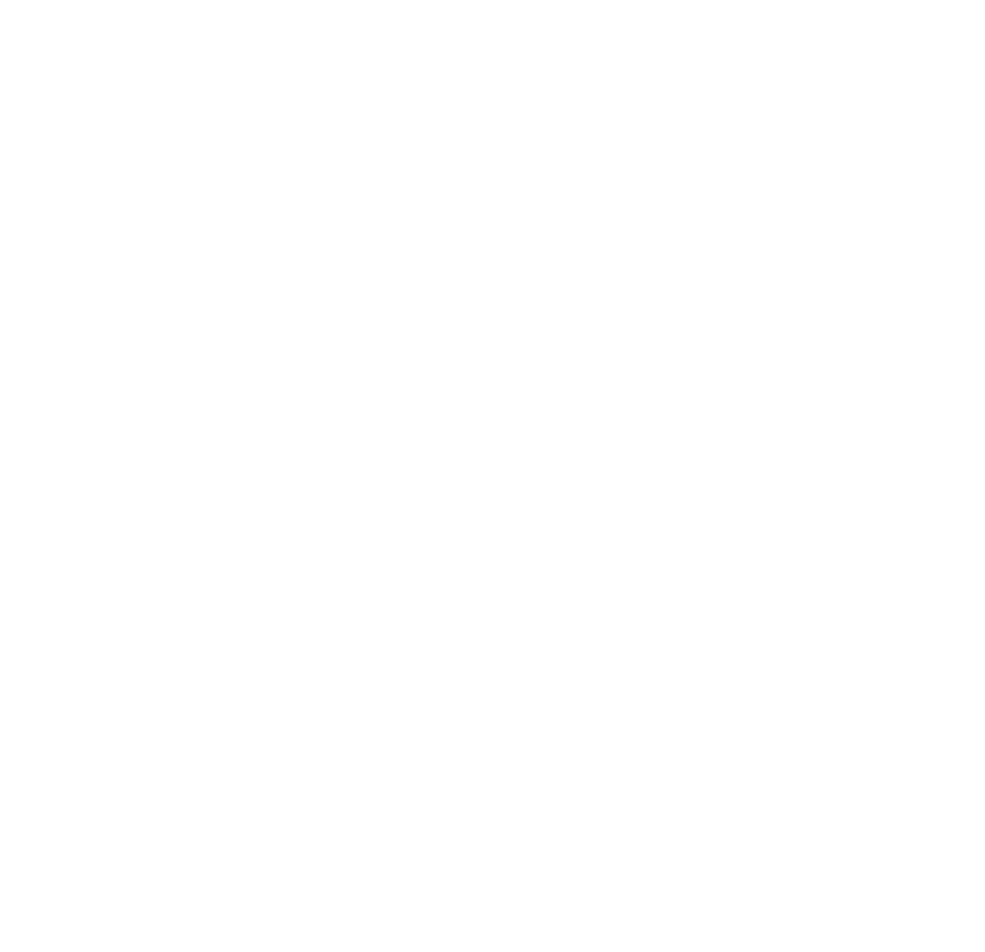
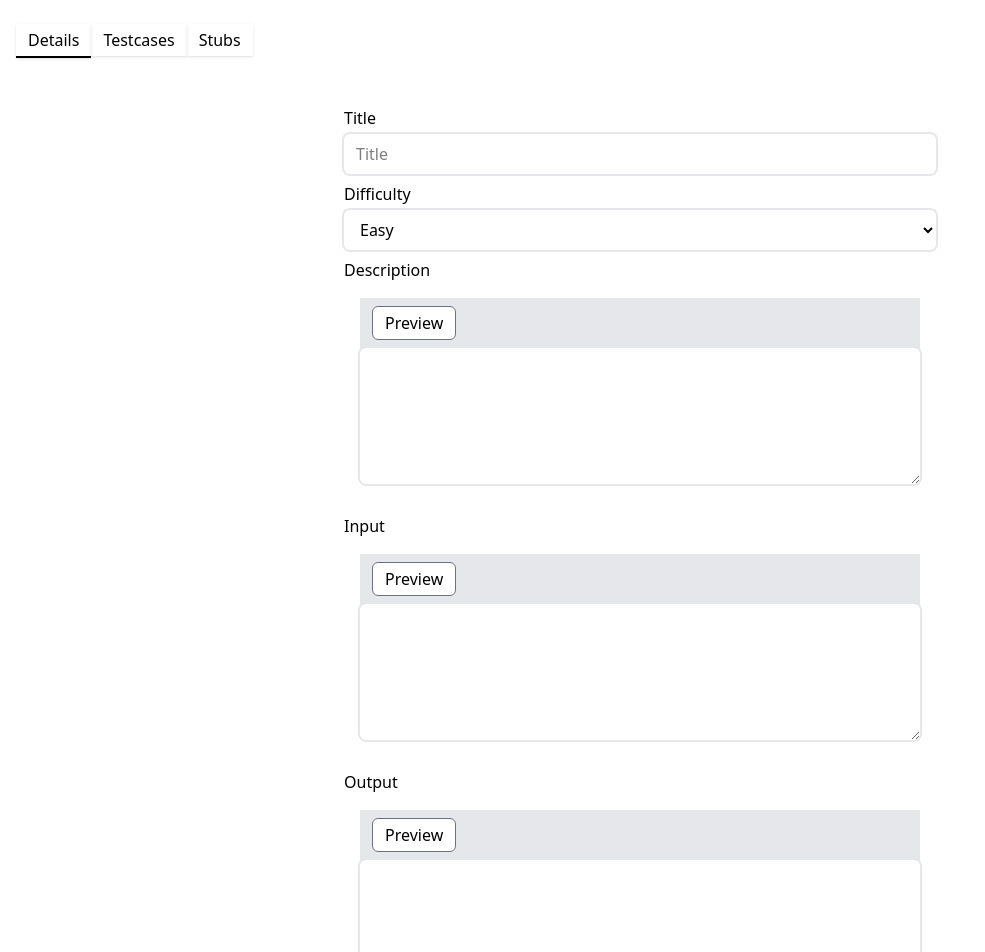
Before and after one commit to iamhimanshusharma/contestapp, a React app in the folder frontend/: page /contests/create in a window 1280 px wide. Before the commit this address had no page. Shown: the top 952 px of the page, without its empty margins (0-985 px from the left). Before the commit the page ends 800 px from the top, so only its background shows below. Built offline with nearby package versions, Linux system fonts and the light colour scheme; the HTML template or start-up script is replaced by a standard one.

Commit message:
added markdown of content, created problem creation page (details)

```diff
--- a/frontend/package.json
+++ b/frontend/package.json
@@ -15,6 +15,7 @@
     "@uiw/react-markdown-preview": "^5.1.5",
     "@uiw/react-md-editor": "^4.0.8",
     "axios": "^1.13.1",
+    "katex": "^0.16.25",
     "react": "^19.1.1",
     "react-dom": "^19.2.0",
     "react-router": "^7.9.5",
--- a/frontend/src/App.jsx
+++ b/frontend/src/App.jsx
@@ -4,6 +4,8 @@
 import Home from "./Home";
 import Community from "./Community";
 import Contests from "./Contests"
+import CreateContest from "./CreateContest";
+import TestingPreview from "./TestingPreview";
 
 const App = () => {
 
@@ -13,8 +15,10 @@
         <Route path="/" element={<Home />} />
         <Route path="/problems" element={<ProblemSet />} />
         <Route path="/contests" element={<Contests />} />
+        <Route path="/contests/create" element={<CreateContest />} />
         <Route path="/community" element={<Community />} />
         <Route path="/problems/:problemId" element={<Problem />} />
+        <Route path="/preview" element={<TestingPreview />} />
       </Routes>
     </>
   );
--- a/frontend/src/Contests.jsx
+++ b/frontend/src/Contests.jsx
@@ -1,11 +1,17 @@
 import React from 'react'
 import Header from './Header'
+import { NavLink } from 'react-router'
 
 const Contests = () => {
     return (
         <>
             <Header />
-            <p className='text-3xl'>Contests</p>
+            <div>
+                <div className='flex items-center justify-between m-2'>
+                    <p className='text-xl text-gray-600 ml-2 font-bold'>Upcoming Contests</p>
+                    <NavLink to='/contests/create' className='text-md font-bold text-green-500 shadow py-2 px-3 rounded-md cursor-pointer ring-3 ring-gray-100'>+ Create Contest</NavLink>
+                </div>
+            </div>
         </>
     )
 }
--- /dev/null
+++ b/frontend/src/CreateContest.jsx
@@ -0,0 +1,43 @@
+import React, { useState } from 'react'
+import DescriptionPage from './createcontestpage/DescriptionPage';
+
+const CreateContest = () => {
+    const [activeTab, setActiveTab] = useState("details");
+
+    const tabs = [
+        { id: "details", title: "Details" },
+        { id: "testcases", title: "Testcases" },
+        { id: "stubs", title: "Stubs" }
+    ]
+
+    function tabContentRender() {
+        switch (activeTab) {
+            case "details":
+                return <DescriptionPage />
+            case "testcases":
+                return <p>Testcases will be here.</p>
+            case "stubs":
+                return <p>Stubs will be here.</p>
+            default:
+                return;
+        }
+    }
+
+    return (
+        <>
+            <div className='m-4'>
+                {
+                    tabs.map((tab, index) => (
+                        <button className={`cursor-pointer my-2 shadow ring-gray-100 px-3 py-1 ${tab.id == activeTab ? `border-b-2` : null}`} onClick={() => setActiveTab(tab.id)}>
+                            {tab.title}
+                        </button>
+                    ))
+                }
+            </div>
+            <div>{tabContentRender()}
+            </div>
+        </>
+    )
+}
+
+export default CreateContest
--- a/frontend/src/Problem.jsx
+++ b/frontend/src/Problem.jsx
@@ -3,6 +3,8 @@
 import UserEditor from "./UserEditor";
 import { Editor } from "@monaco-editor/react";
 import { useParams } from "react-router-dom";
+import MarkdownPreview from '@uiw/react-markdown-preview';
+
 
 const Problem = () => {
     const [language, setLanguage] = useState("cpp");
@@ -35,7 +37,8 @@
                 return <div className="m-2">
                     <p className="text-2xl font-bold my-2">{problemData.title}</p>
                     <span className={`${getDifficulty(problemData.difficulty)} text-sm border border-gray-300 px-3 pb-1 rounded-full`}>{problemData.difficulty}</span>
-                    <p className="text-md my-2">{problemData.description}</p>
+                    {/* <p className="text-md my-2">{problemData.description}</p> */}
+                    <MarkdownPreview className="text-md my-2" source={problemData.description} wrapperElement={{ "data-color-mode": "light" }} />
                     <span className="text-sm font-bold">Input</span>
                     <p className="text-sm my-2">{problemData.input}</p>
                     <span className="text-sm font-bold">Output</span>
--- /dev/null
+++ b/frontend/src/createcontestpage/ContentContainer.jsx
@@ -0,0 +1,57 @@
+import React, { useState } from 'react'
+import MarkdownPreview from '@uiw/react-markdown-preview';
+
+const ContentContainer = ({ elementKey }) => {
+    const [getContent, setContent] = useState("")
+    const [showPreview, setShowPreview] = useState(false);
+
+    function onClickHandler() {
+        setShowPreview(true)
+        const getCon = document.getElementById(elementKey).value;
+        setContent(getCon)
+    }
+
+    return (
+        <>
+            <div className="p-4 rounded-md w-fit flex" key={elementKey}>
+                <div>
+                    <div className="bg-gray-200 py-2 flex items-center">
+                        <button className="border border-gray-500 rounded-md py-1 px-3 bg-white ml-3" onClick={onClickHandler}>
+                            Preview
+                        </button>
+                    </div>
+
+                    <div className="">
+                        <textarea
+                            cols="100"
+                            rows="5"
+                            className="ring-2 ring-gray-200 w-full rounded-md p-2"
+                            id={elementKey}
+                        ></textarea>
+                    </div>
+                </div>
+            </div>
+
+            {showPreview && (
+                <div className="fixed inset-0 bg-opacity-50 flex items-center justify-center z-50">
+                    <div className="bg-white rounded-xl shadow-2xl w-3/4 h-3/4 p-6 relative overflow-auto">
+                        {/* Close button */}
+                        <button
+                            onClick={() => setShowPreview(false)}
+                            className="absolute top-4 right-4 text-gray-600 hover:text-black text-xl font-bold"
+                        >
+                            ×
+                        </button>
+
+                        <MarkdownPreview source={getContent} wrapperElement={{
+                            "data-color-mode": "light"
+                        }} />
+                    </div>
+                </div>
+            )}
+
+        </>
+    )
+}
+
+export default ContentContainer
--- /dev/null
+++ b/frontend/src/createcontestpage/DescriptionPage.jsx
@@ -0,0 +1,58 @@
+import React from "react";
+import ContentContainer from "./ContentContainer";
+
+const DescriptionPage = () => {
+    return (
+        <div className="flex justify-center items-start min-h-screen  pb-10">
+            <div className="lg:w-1/2 md:w-full bg-white p-6 space-y-2">
+                <div className="flex flex-col">
+                    <label className="font-medium mb-1">Title</label>
+                    <input
+                        type="text"
+                        placeholder="Title"
+                        className="py-2 px-3 ring-2 ring-gray-200 rounded-md w-full"
+                    />
+                </div>
+
+                <div className="flex flex-col">
+                    <label className="font-medium mb-1">Difficulty</label>
+                    <select
+                        name="difficulty"
+                        className="py-2 px-3 ring-2 ring-gray-200 rounded-md w-full"
+                    >
+                        <option value="Easy">Easy</option>
+                        <option value="Medium">Medium</option>
+                        <option value="Hard">Hard</option>
+                    </select>
+                </div>
+                <div>
+                    <span className="font-medium">Description</span>
+                    <ContentContainer elementKey="description" />
+                </div>
+                <div>
+                    <label className="font-medium">Input</label>
+                    <ContentContainer elementKey="input" />
+                </div>
+                <div>
+                    <label className="font-medium">Output</label>
+                    <ContentContainer elementKey="output" />
+                </div>
+                <div>
+                    <label className="font-medium">Constraints</label>
+                    <ContentContainer elementKey="constraint" />
+                </div>
+
+                <div className="flex items-center justify-end gap-3 pt-4">
+                    <button className="py-2 px-4 border border-gray-300 rounded-md shadow-sm hover:bg-gray-100 transition">
+                        Save Changes
+                    </button>
+                    <button className="py-2 px-4 bg-green-500 text-white text-lg rounded-md shadow hover:bg-green-600 transition">
+                        Submit
+                    </button>
+                </div>
+            </div>
+        </div>
+    );
+};
+
+export default DescriptionPage;
```
Also changed, not shown: 2 other files (tests, documents, lock files or other folders).
